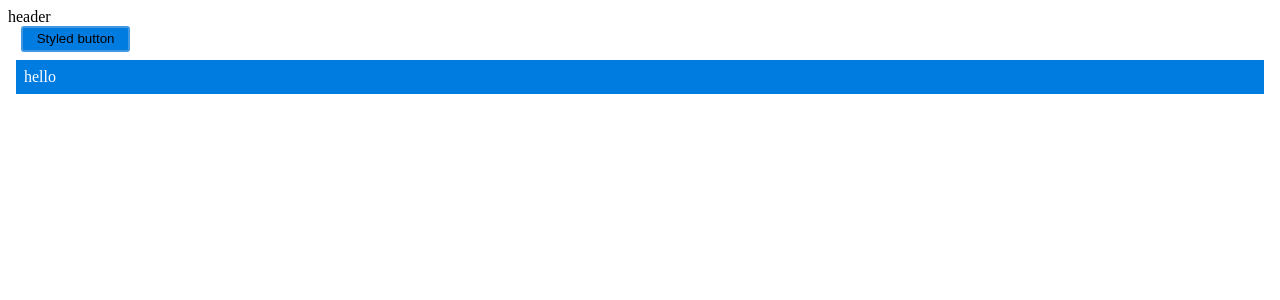
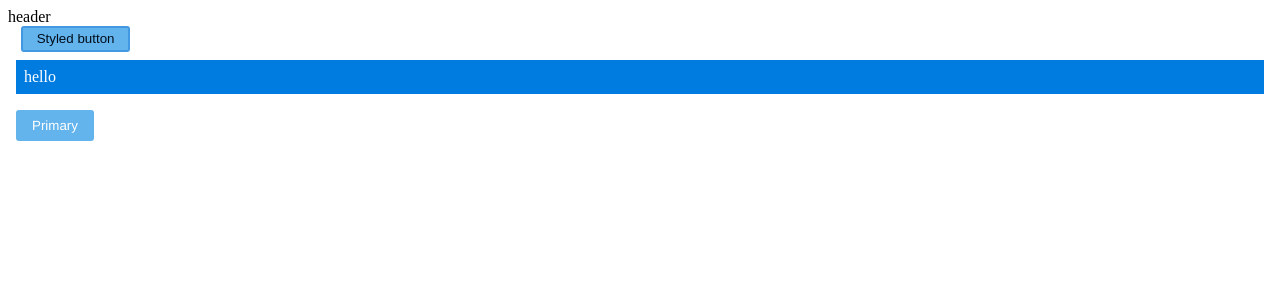
Before and after one commit to peeweetje/Design-system-with-Storybook-styled-components-styled-system, a React (Create React App) app: page / in a window 1280 px wide. Shown: the top 300 px of the page. Built offline with nearby package versions, Linux system fonts and the light colour scheme.

Commit message:
Refactor: Add a new button for testing. Made some changes to several files. Add a11y to eslint.

```diff
--- a/package.json
+++ b/package.json
@@ -50,6 +50,7 @@
     "@types/styled-system": "^5.1.2",
     "babel-loader": "^8.0.6",
     "babel-plugin-styled-components": "^1.10.6",
+    "eslint-plugin-jsx-a11y": "^6.2.3",
     "react-docgen-typescript-loader": "^3.3.0",
     "storybook-addon-styled-component-theme": "^1.2.5"
   }
--- a/src/App.tsx
+++ b/src/App.tsx
@@ -2,6 +2,7 @@ import React from "react";
 import { StyledButton } from "./components/Button";
 import Box from "./components/Box";
 import Header from "./components/header";
+import ButtonSS from "./components/ButtonSS";
 
 const App: React.FC = () => {
   return (
@@ -20,6 +21,9 @@ const App: React.FC = () => {
       >
         hello
       </Box>
+      <ButtonSS variant="primary" onClick={() => console.log("button")}>
+        Primary
+      </ButtonSS>
     </div>
   );
 };
--- a/src/components/Button.tsx
+++ b/src/components/Button.tsx
@@ -20,7 +20,8 @@ export default Button;
 export const StyledButton = styled.button<ButtonProps>`
   border-radius: 3px;
   border: 2px solid ${props => props.theme.colors.blue500};
-  background-color: ${props => props.theme.colors.blue};
+  background-color: ${props => props.theme.colors.blue400};
+  color: ${props => props.theme.colors.black};
   margin: 0 1em;
   padding: 0.25em 1em;
 `;
--- /dev/null
+++ b/src/components/ButtonSS.tsx
@@ -0,0 +1,64 @@
+// example Button with variants
+import styled from "styled-components";
+import { variant, VariantArgs } from "styled-system";
+import React, { FC, ReactNode } from "react";
+import { typography } from "styled-system";
+
+export interface ButtonSSProps {
+  /** Description of onClick function which returns void **/
+  onClick: () => void;
+  /** Description of children **/
+  children?: ReactNode | null;
+  /**  Button variant - primary, secondary**/
+  variant: string;
+}
+
+export const ButtonSS: FC<ButtonSSProps> = ({
+  onClick,
+  children,
+  ...buttonStyles
+}) => (
+  <StyledButtonSS {...buttonStyles} onClick={onClick}>
+    {children}
+  </StyledButtonSS>
+);
+
+export default ButtonSS;
+
+// TODO: Consider: Maybe just use a global injected font (Montserrat), instead of setting a font here.
+
+// TODO: Add hover styles for primary and secondary button
+
+// TODO2: Add border-styles and radii to theme
+
+const StyledButtonSS = styled("button")(
+  typography,
+  {
+    appearance: "none",
+    fontFamily: "Helvetica",
+  },
+  variant({
+    variants: {
+      primary: {
+        border: "none",
+        color: "white",
+        bg: "blue400",
+        borderRadius: "3px",
+        py: [2],
+        px: [3],
+        m: [2],
+      },
+      secondary: {
+        color: "blue400",
+        bg: "white",
+        borderWidth: "2px",
+        borderStyle: "solid",
+        borderColor: "blue400",
+        borderRadius: "3px",
+        py: [2],
+        px: [3],
+        m: [2],
+      },
+    },
+  } as VariantArgs)
+);
--- a/src/theme.tsx
+++ b/src/theme.tsx
@@ -1,4 +1,4 @@
-export default {
+export const theme = {
   name: "theme1",
   colors: {
     black: "#000e1a",
@@ -17,3 +17,5 @@ export default {
   },
   space: [0, 4, 8, 16, 32, 64, 128, 256, 512],
 };
+
+export default theme;
```
Also changed, not shown: .eslintrc.js, 2 other files (tests, documents, lock files or other folders).
